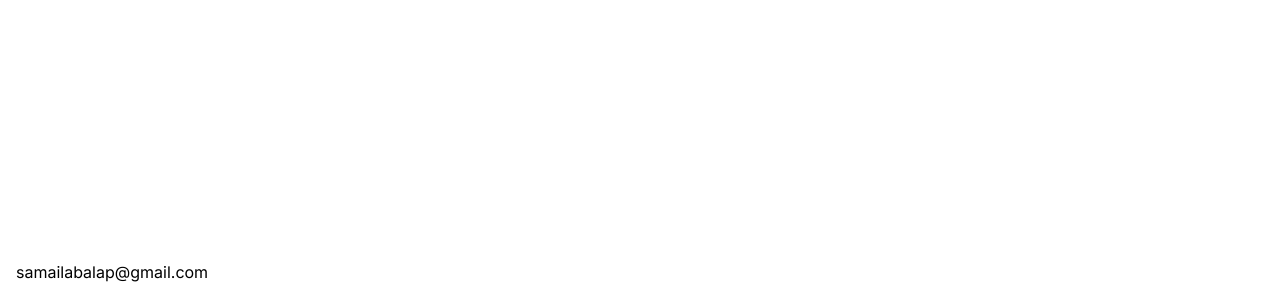
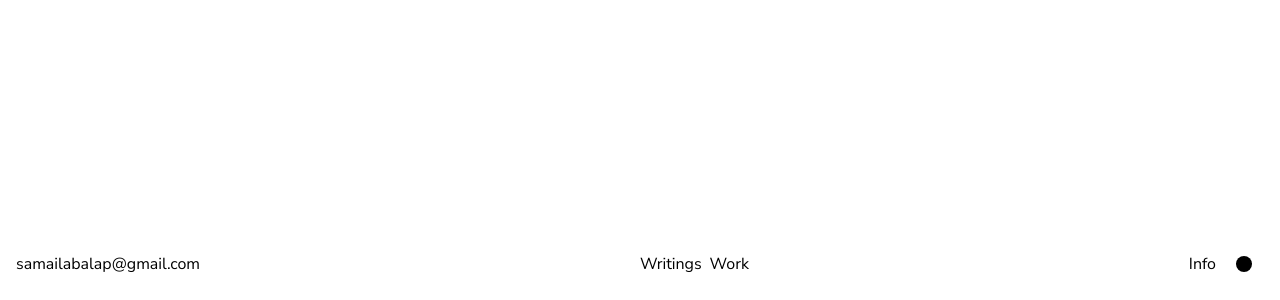
Before and after one commit to sa-ma/portfolio, a Next.js app: page / in a window 1280 px wide. Shown: the part 500-800 px from the top of the page. Built offline with nearby package versions, Linux system fonts and the light colour scheme.

Commit message:
2023: add menu

```diff
--- a/app/layout.tsx
+++ b/app/layout.tsx
@@ -1,8 +1,8 @@
 import type { Metadata } from 'next'
-import { Inter } from 'next/font/google'
-import './globals.css'
+import { Nunito_Sans } from 'next/font/google';
+import './globals.css';
 
-const inter = Inter({ subsets: ['latin'], variable: '--font-inter' });
+const nunitoSans = Nunito_Sans({ subsets: ['latin'], variable: '--font-nunito-sans' });
 
 export const metadata: Metadata = {
     title: 'Samaila Bala',
@@ -12,7 +12,7 @@
 export default function RootLayout({ children }: { children: React.ReactNode }) {
     return (
         <html lang='en'>
-            <body className={`${inter.variable} font-sans`}>{children}</body>
+            <body className={`${nunitoSans.variable} font-sans`}>{children}</body>
         </html>
     );
 }
--- a/app/page.tsx
+++ b/app/page.tsx
@@ -1,10 +1,23 @@
+import { Button } from '@/components/ui/button';
 import Link from 'next/link';
 
 export default function Home() {
     return (
         <main className='container'>
-            <div className='absolute bottom-0 left-0 p-4 w-full'>
+            <div className='absolute bottom-0 left-0 p-4 w-full flex justify-between items-center'>
                 <Link href='mailto:samailabalap@gmail.com'>samailabalap@gmail.com</Link>
+
+                <div className='flex items-center gap-2'>
+                    <Link href='/blog'>Writings</Link>
+                    <Link href='/project'>Work</Link>
+                </div>
+
+                <div className='flex items-center gap-2'>
+                    <Link href='/about'>Info</Link>
+                    <Button variant='ghost' size='icon'>
+                        <span className='w-4 h-4 rounded-full bg-black' />
+                    </Button>
+                </div>
             </div>
         </main>
     );
--- /dev/null
+++ b/components/ui/button.tsx
@@ -0,0 +1,56 @@
+import * as React from "react"
+import { Slot } from "@radix-ui/react-slot"
+import { cva, type VariantProps } from "class-variance-authority"
+
+import { cn } from "@/lib/utils"
+
+const buttonVariants = cva(
+  "inline-flex items-center justify-center whitespace-nowrap rounded-md text-sm font-medium ring-offset-white transition-colors focus-visible:outline-none focus-visible:ring-2 focus-visible:ring-gray-950 focus-visible:ring-offset-2 disabled:pointer-events-none disabled:opacity-50 dark:ring-offset-gray-950 dark:focus-visible:ring-gray-300",
+  {
+    variants: {
+      variant: {
+        default: "bg-gray-900 text-gray-50 hover:bg-gray-900/90 dark:bg-gray-50 dark:text-gray-900 dark:hover:bg-gray-50/90",
+        destructive:
+          "bg-red-500 text-gray-50 hover:bg-red-500/90 dark:bg-red-900 dark:text-gray-50 dark:hover:bg-red-900/90",
+        outline:
+          "border border-gray-200 bg-white hover:bg-gray-100 hover:text-gray-900 dark:border-gray-800 dark:bg-gray-950 dark:hover:bg-gray-800 dark:hover:text-gray-50",
+        secondary:
+          "bg-gray-100 text-gray-900 hover:bg-gray-100/80 dark:bg-gray-800 dark:text-gray-50 dark:hover:bg-gray-800/80",
+        ghost: "hover:bg-gray-100 hover:text-gray-900 dark:hover:bg-gray-800 dark:hover:text-gray-50",
+        link: "text-gray-900 underline-offset-4 hover:underline dark:text-gray-50",
+      },
+      size: {
+        default: "h-10 px-4 py-2",
+        sm: "h-9 rounded-md px-3",
+        lg: "h-11 rounded-md px-8",
+        icon: "h-10 w-10",
+      },
+    },
+    defaultVariants: {
+      variant: "default",
+      size: "default",
+    },
+  }
+)
+
+export interface ButtonProps
+  extends React.ButtonHTMLAttributes<HTMLButtonElement>,
+    VariantProps<typeof buttonVariants> {
+  asChild?: boolean
+}
+
+const Button = React.forwardRef<HTMLButtonElement, ButtonProps>(
+  ({ className, variant, size, asChild = false, ...props }, ref) => {
+    const Comp = asChild ? Slot : "button"
+    return (
+      <Comp
+        className={cn(buttonVariants({ variant, size, className }))}
+        ref={ref}
+        {...props}
+      />
+    )
+  }
+)
+Button.displayName = "Button"
+
+export { Button, buttonVariants }
--- a/package.json
+++ b/package.json
@@ -9,6 +9,7 @@
     "lint": "next lint"
   },
   "dependencies": {
+    "@radix-ui/react-slot": "^1.0.2",
     "class-variance-authority": "^0.7.0",
     "clsx": "^2.0.0",
     "lucide-react": "^0.297.0",
--- a/tailwind.config.ts
+++ b/tailwind.config.ts
@@ -12,7 +12,7 @@
         },
         extend: {
             fontFamily: {
-                sans: ['var(--font-inter)'],
+                sans: ['var(--font-nunito-sans)'],
             },
         },
     },
```
Also changed, not shown: 1 other file (tests, documents, lock files or other folders).
